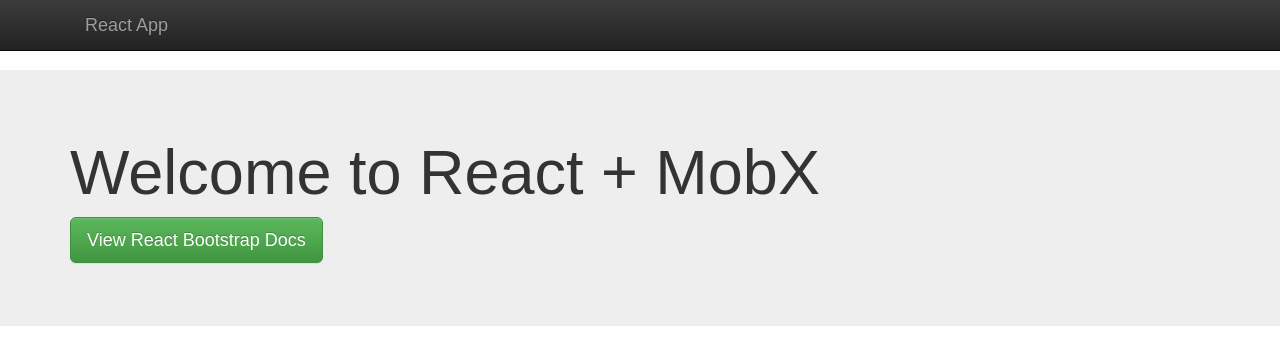
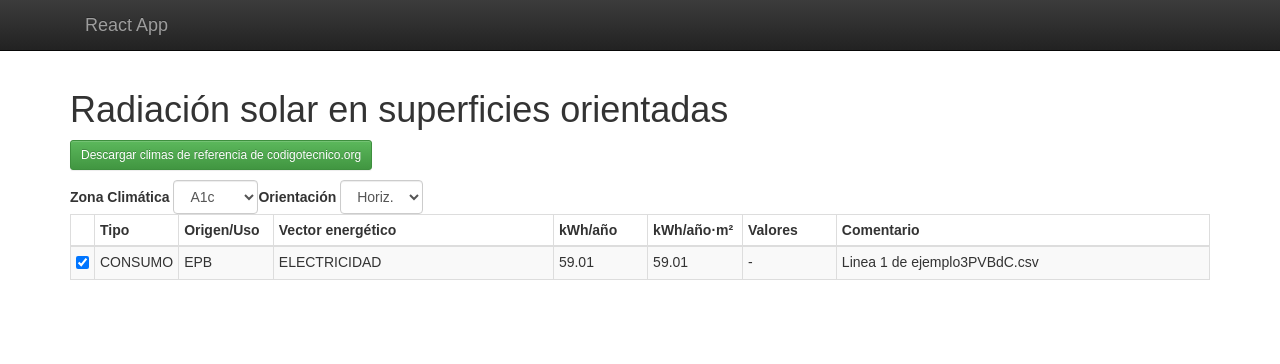
Before and after one commit to pachi/envolventecte, a React (Create React App) app: page / in a window 1280 px wide. Shown: the top 364 px of the page. Built offline with nearby package versions, Linux system fonts and the light colour scheme.

Commit message:
Home: contenido inicial

```diff
--- a/src/components/Home.js
+++ b/src/components/Home.js
@@ -3,7 +3,9 @@
 import { observer, inject } from 'mobx-react';
 import DevTools from 'mobx-react-devtools';
 
-import { Grid, Navbar, Jumbotron, Button } from 'react-bootstrap';
+import { Button, ControlLabel,
+         Form, FormControl, FormGroup,
+         Grid, Navbar } from 'react-bootstrap';
 
 import 'soljs';
 
@@ -57,26 +59,74 @@
               </Navbar.Header>
             </Grid>
           </Navbar>
-          <Jumbotron>
           <Grid>
-              <h1>Welcome to React + MobX</h1>
+            <h1>Radiación solar en superficies orientadas</h1>
             <p>
               <Button
                   bsStyle="success"
-                    bsSize="large"
-                    href="http://react-bootstrap.github.io/components.html"
+                  bsSize="small"
+                  href="http://www.codigotecnico.org/images/stories/pdf/ahorroEnergia/CTEdatosMET_20140418.zip"
                   target="_blank">
-                  View React Bootstrap Docs
+                Descargar climas de referencia de codigotecnico.org
               </Button>
             </p>
           </Grid>
-          </Jumbotron>
+          <Grid>
+            <Form inline>
+              <FormGroup controlId="formControlsClimateZone">
+                <ControlLabel>Zona Climática</ControlLabel>{' '}
+                <FormControl componentClass="select" placeholder="select">
+        { ZONESLIST.map(z => <option value={ z } key={ 'zone_' + z }>{ z }</option>) }
+                </FormControl>
+              </FormGroup>
+              <FormGroup controlId="formControlsOrientation">
+                <ControlLabel>Orientación</ControlLabel>{' '}
+                <FormControl componentClass="select" placeholder="select">
+                  { ORIENTACIONES.map((vv, idx) => <option value={ vv.name } key={ vv.name }>{ vv.name }</option>) }
+                </FormControl>
+              </FormGroup>
+            </Form>
+            <table id="components" className="table table-striped table-bordered table-condensed">
+              <thead>
+                <tr>
+                  <th></th>
+                  <th>Tipo</th>
+                  <th className="col-md-1">Origen/Uso</th>
+                  <th className="col-md-3">Vector energético</th>
+                  <th className="col-md-1">kWh/año</th>
+                  <th className="col-md-1">kWh/año·m²</th>
+                  <th className="col-md-1">Valores</th>
+                  <th className="col-md-4">Comentario</th>
+                </tr>
+              </thead>
+              <tbody>
+                {components.map(
+                   (component, i) => {
+                     const { active, ctype, originoruse, carrier, values, comment } = component;
+                     const sumvalues = values.reduce((a, b)=> a + b, 0);
+                     return (
+                       <tr key={i}
+                           onClick={ e => this.handleClick(i) }>
+                         <td><input type="checkbox" defaultChecked={active}
+                                    onClick={ e => this.handleChange(i) } /></td>
+                         <td>{ ctype }</td>
+                         <td>{ originoruse }</td><td>{ carrier }</td>
+                         <td>{ sumvalues.toFixed(2) }</td>
+                         <td>{ (sumvalues).toFixed(2) }</td>
+                         <td>-</td>
+                         <td>{ comment }</td>
+                       </tr>
+                     );
+                   }
+                 )
+                }
+              </tbody>
+            </table>
+
+          </Grid>
           <DevTools position={{ bottom: 0, right: 20 }} />
         </div>
       );
-      // return (
-      //     <div>Cabecera</div>
-      // );
     }
   })
 );
```
Lines whose indentation alone changed are shown as unchanged.
